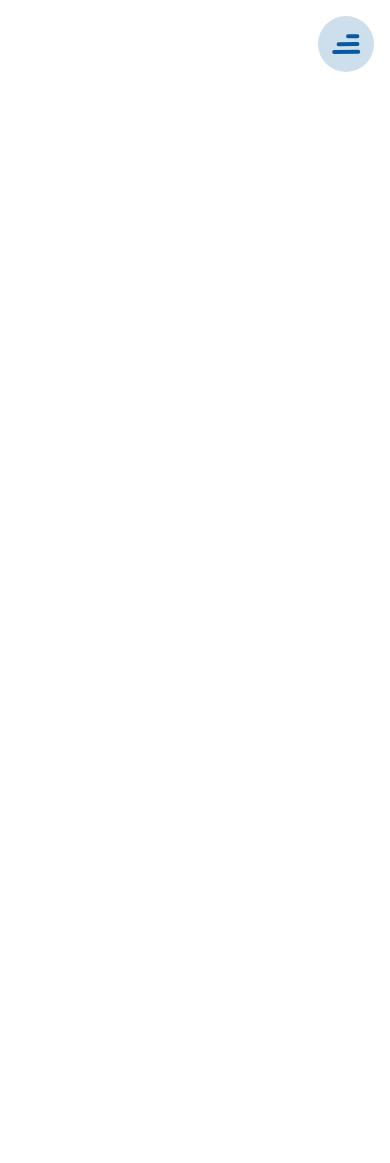
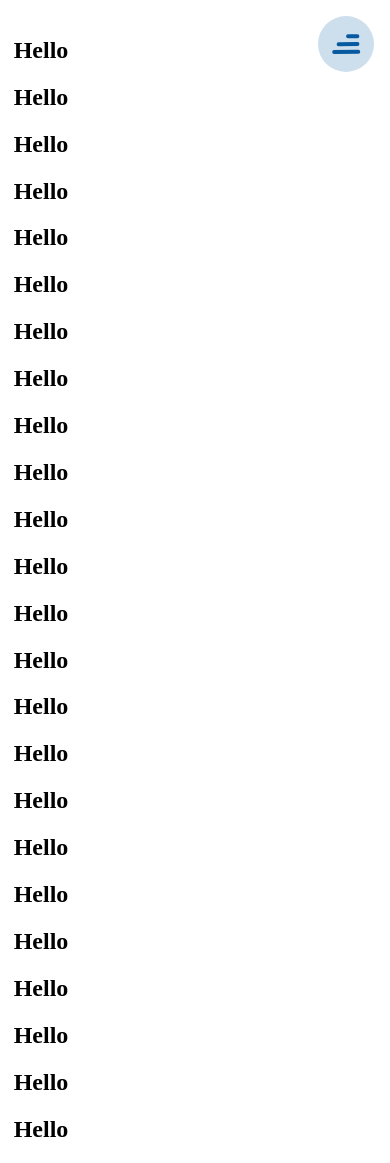
Before and after one commit to Pirates-Corp/MUHI, a Next.js app: page / in a window 390 px wide. Before the commit the page ends 844 px from the top, so only its background shows below. Built offline with nearby package versions, Linux system fonts and the light colour scheme.

Commit message:
layouts added

```diff
--- a/components/Layouts/BaseLayout.jsx
+++ b/components/Layouts/BaseLayout.jsx
@@ -1,8 +1,11 @@
-export default BaseLayout({children})
+import style from "../Layouts/BaseLayout.module.scss"
+const BaseLayout = ({children}) =>
 {
   return(
-    <div className="BaseContainer">
-
+    <div className={style.container}>
+        {children}
     </div>
   )
 }
+
+export default BaseLayout;
--- /dev/null
+++ b/components/Layouts/BaseLayout.module.scss
@@ -0,0 +1,65 @@
+/*-----------------------
+        GLOBAL Module css
+-------------------------*/
+
+/*-----------------------
+        Animations
+-------------------------*/
+
+/*-----------------------
+         Mixin
+-------------------------*/
+
+/*-----------------------
+        Mobile - small
+-------------------------*/
+@media all and (max-width: 350px) {
+  .container {
+    padding: 2vh 3vw 0 3vw;
+  }
+}
+
+/*-----------------------
+        Mobile - Large
+-------------------------*/
+@media all and (min-width: 350px) and (max-width: 600px) {
+  .container {
+    padding: 2vh 3.5vw 0 3.5vw;
+  }
+}
+
+/*-----------------------
+      Tablet - small
+-------------------------*/
+@media all and (min-width: 600px) and (max-width: 900px) {
+    .container {
+        padding: 2rem 1rem 0 6.5rem;
+      }
+}
+
+/*-----------------------
+      Tablet - Large
+-------------------------*/
+@media all and (min-width: 900px) and (max-width: 1200px) {
+    .container {
+        padding: 2rem 2rem 0 8rem;
+      }
+}
+
+/*-----------------------
+      Desktop - small
+-------------------------*/
+@media all and (min-width: 1200px) and (max-width: 1800px) {
+    .container {
+        padding: 2rem 1rem 0 7.5rem;
+      }
+}
+
+/*-----------------------
+      Desktop - large
+-------------------------*/
+@media all and (min-width: 1800px) {
+    .container {
+        padding: 2rem 2rem 0 7.5rem;
+      }
+}
--- /dev/null
+++ b/components/Layouts/CenterLayout.module.scss
@@ -0,0 +1,68 @@
+/*-----------------------
+        GLOBAL Module css
+-------------------------*/
+
+/*-----------------------
+        Animations
+-------------------------*/
+
+/*-----------------------
+         Mixin
+-------------------------*/
+@mixin Tablet {
+    .container {
+        padding: 5rem 2rem 0 2rem;
+      }
+}
+
+@mixin Desktop {
+    .container {
+        padding: 5rem 10rem 0 10rem;
+      }
+}
+
+/*-----------------------
+        Mobile - small
+-------------------------*/
+@media all and (max-width: 350px) {
+  .container {
+    padding: 2vh 3vw 0 3vw;
+  }
+}
+
+/*-----------------------
+        Mobile - Large
+-------------------------*/
+@media all and (min-width: 350px) and (max-width: 600px) {
+  .container {
+    padding: 2vh 3.5vw 0 3.5vw;
+  }
+}
+
+/*-----------------------
+      Tablet - small
+-------------------------*/
+@media all and (min-width: 600px) and (max-width: 900px) {
+    @include Tablet()
+}
+
+/*-----------------------
+      Tablet - Large
+-------------------------*/
+@media all and (min-width: 900px) and (max-width: 1200px) {
+    @include Tablet()
+}
+
+/*-----------------------
+      Desktop - small
+-------------------------*/
+@media all and (min-width: 1200px) and (max-width: 1800px) {
+   @include Desktop()
+}
+
+/*-----------------------
+      Desktop - large
+-------------------------*/
+@media all and (min-width: 1800px) {
+    @include Desktop()
+}
--- a/components/admin/AdminSideBar.module.scss
+++ b/components/admin/AdminSideBar.module.scss
@@ -72,7 +72,7 @@
 
 
   #holder {
-    position: absolute;
+    position: fixed;
     top: 1.5rem;
     left: 1vw;
     bottom: 0;
@@ -162,8 +162,18 @@
 -------------------------*/
 
 @media all and (max-width: 350px) {
+
+//blur Nav bg
+  // #nav{
+  //   position: fixed;
+  //   background-color: rgba(255, 255, 255, 0.192);
+  //   backdrop-filter: blur(4px);
+  //   height: 100vh;
+  //   width: 100vw;
+  // }
+
   #openMenu {
-    position: absolute;
+    position: fixed;
     top: 1rem;
     right: 1rem;
     margin: 0 auto;
@@ -186,6 +196,8 @@
     visibility: visible;
   }
 
+
+
   .checkBox:not(:checked) ~ #holder {
     animation-name: fadeInDown;
     animation-duration: 0.5s;
@@ -194,7 +206,7 @@
   #holder
    {
     visibility: hidden;
-    position: absolute;
+    position: fixed;
     top: 5vh;
     left: 10vw;
     right: 10vw;
@@ -390,15 +402,15 @@
 
 
   #holder {
-    position: absolute;
+    position: fixed;
     top: 1.5rem;
     left: 2vw;
     bottom: 0;
-    height: 700px;
-    width: 5rem;
+    height: 95vh;
+    width: 4.5rem;
     margin-top: 0;
     border-radius: 51.0943px;
-    padding: 2rem 1rem;
+    padding: 1rem .8rem;
     transition: 0.5s;
 
     li:nth-child(1)
@@ -490,11 +502,11 @@
 
 
   #holder {
-    position: absolute;
+    position: fixed;
     top: 1.5rem;
     left: 2vw;
     bottom: 0;
-    height: 720px;
+    height: 95vh;
     width: 5rem;
     margin-top: 0;
     border-radius: 51.0943px;
--- a/pages/index.js
+++ b/pages/index.js
@@ -1,8 +1,35 @@
 import AdminSideBar from '../components/admin/AdminSideBar.jsx'
+import BaseLayout from '../components/Layouts/BaseLayout.jsx'
 export default function Home() {
   return (
     <div>
      <AdminSideBar/>
+      <BaseLayout>
+         <h2>Hello</h2>
+         <h2>Hello</h2>
+         <h2>Hello</h2>
+         <h2>Hello</h2>
+         <h2>Hello</h2>
+         <h2>Hello</h2>
+         <h2>Hello</h2>
+         <h2>Hello</h2>
+         <h2>Hello</h2>
+         <h2>Hello</h2>
+         <h2>Hello</h2>
+         <h2>Hello</h2>
+         <h2>Hello</h2>
+         <h2>Hello</h2>
+         <h2>Hello</h2>
+         <h2>Hello</h2>
+         <h2>Hello</h2>
+         <h2>Hello</h2>
+         <h2>Hello</h2>
+         <h2>Hello</h2>
+         <h2>Hello</h2>
+         <h2>Hello</h2>
+         <h2>Hello</h2>
+         <h2>Hello</h2>
+      </BaseLayout>
     </div>
   )
 }
```
Also changed, not shown: components/Layouts/CenterLayout.jsx (+11 -0 lines).
